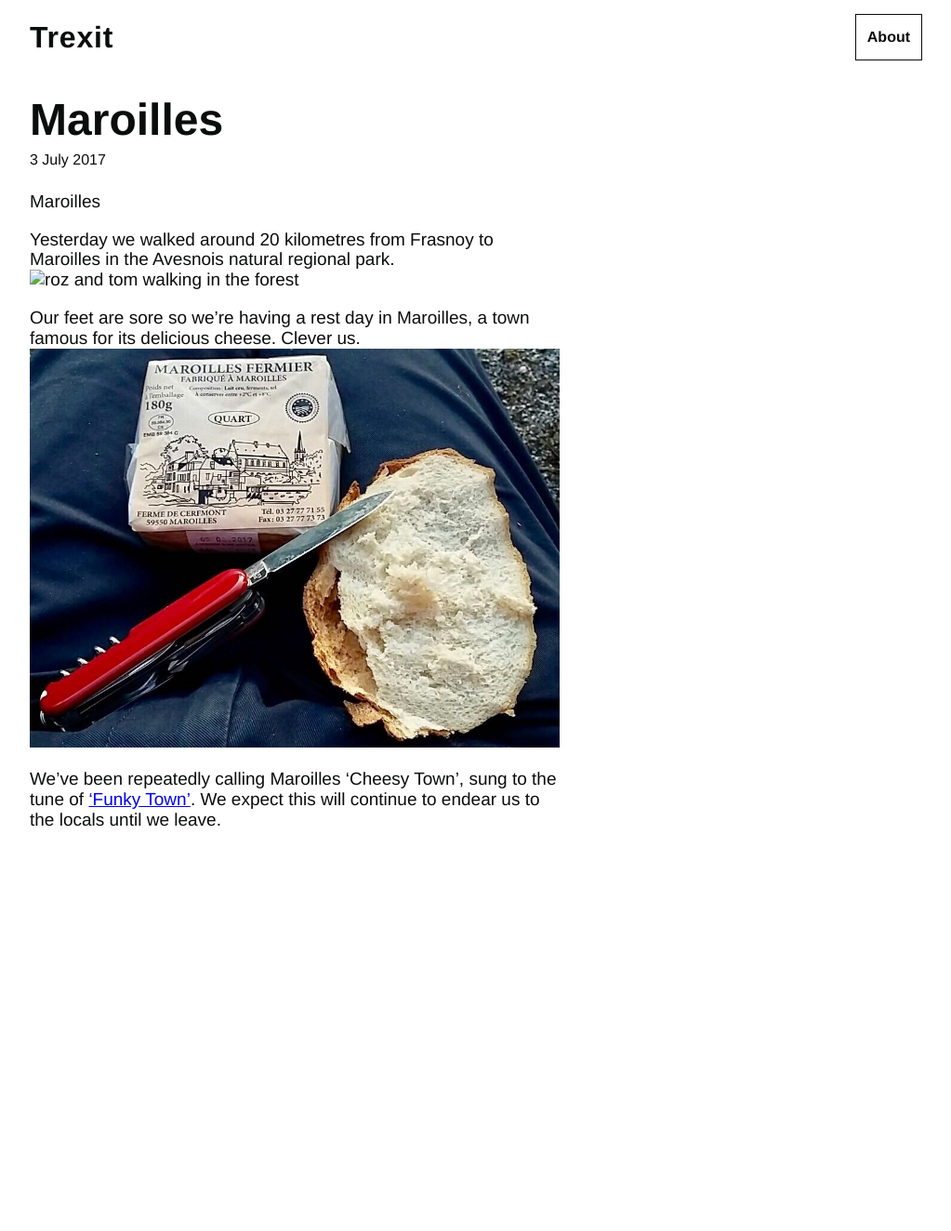
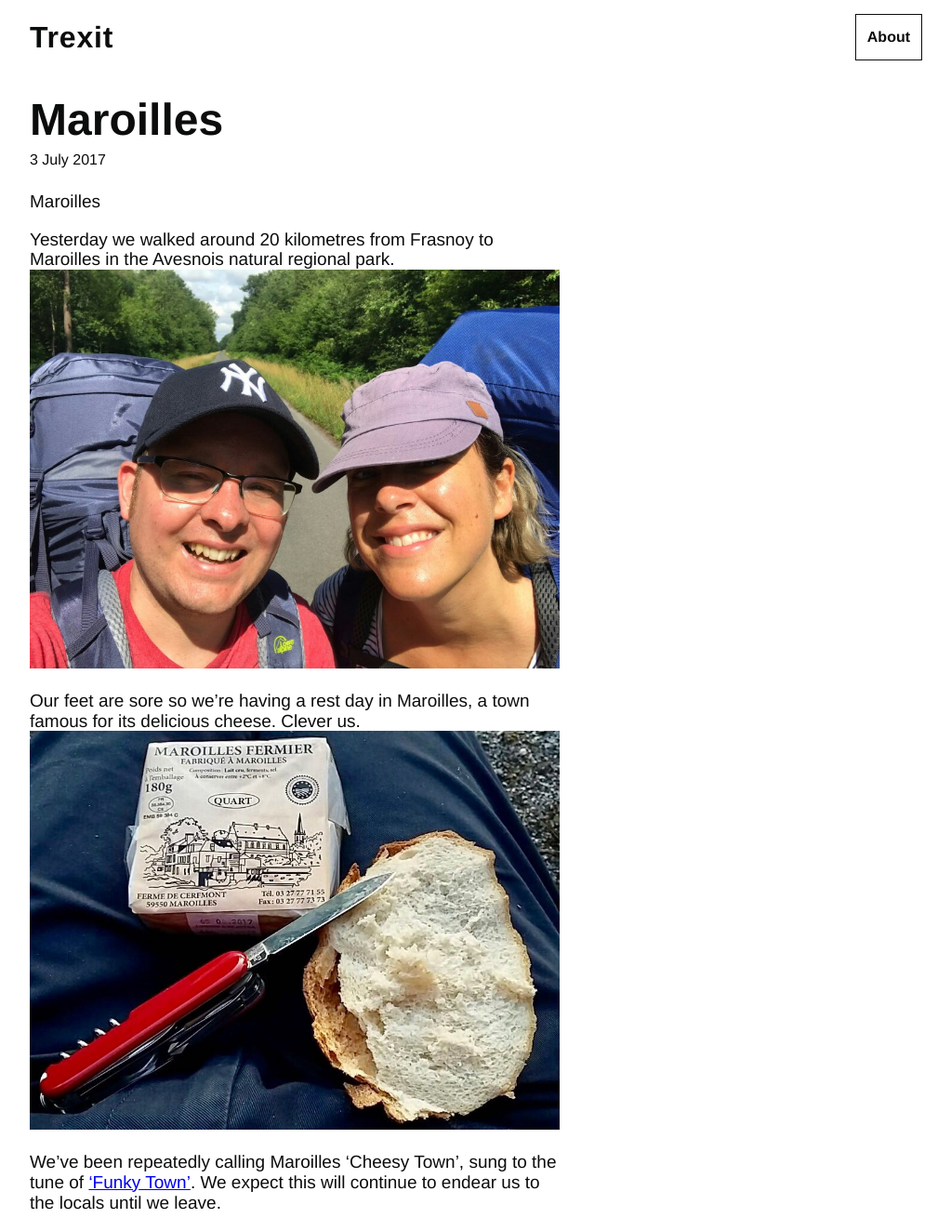
Before and after one commit to tombye/trexit, a Jekyll site: the page built from _posts/2017-07-03-maroilles.markdown, in a window 1280 px wide. Shown: the whole page at 93% size, without its empty margins (128-1151 px from the left). Built offline with Jekyll 4.4.1, drawn with Linux system fonts in a browser that asks for light colours; before the commit the page ends 912 px from its top, so only the background shows below that.

Commit message:
Update 2017-07-03-maroilles.markdown
Added pic of roz and tom walking

```diff
--- a/_posts/2017-07-03-maroilles.markdown
+++ b/_posts/2017-07-03-maroilles.markdown
@@ -8,7 +8,7 @@ categories: jekyll update
 Maroilles
 
 Yesterday we walked around 20 kilometres from Frasnoy to Maroilles in the Avesnois natural regional park.
-![roz and tom walking in the forest]()
+![roz and tom walking in the forest](https://github.com/tombye/trexit/raw/gh-pages/assets/images/roz-and-tom-walking-in-the-forest-800x601.jpg)
 
 Our feet are sore so we're having a rest day in Maroilles, a town famous for its delicious cheese. Clever us.
 ![delicious maroilles cheese, swiss army knife and bread on tom's lap](https://github.com/tombye/trexit/raw/gh-pages/assets/images/delicious-cheese.jpg)
```
